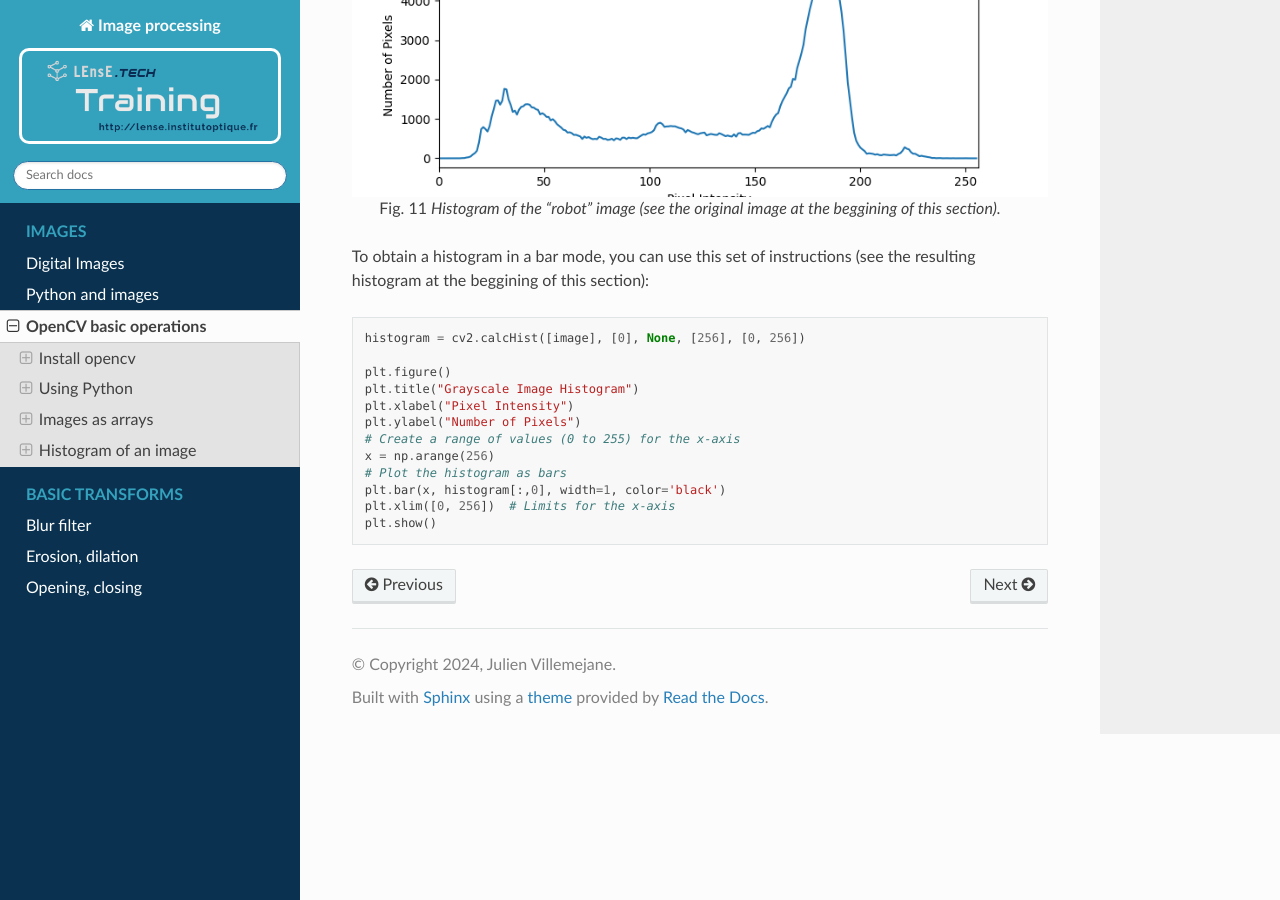
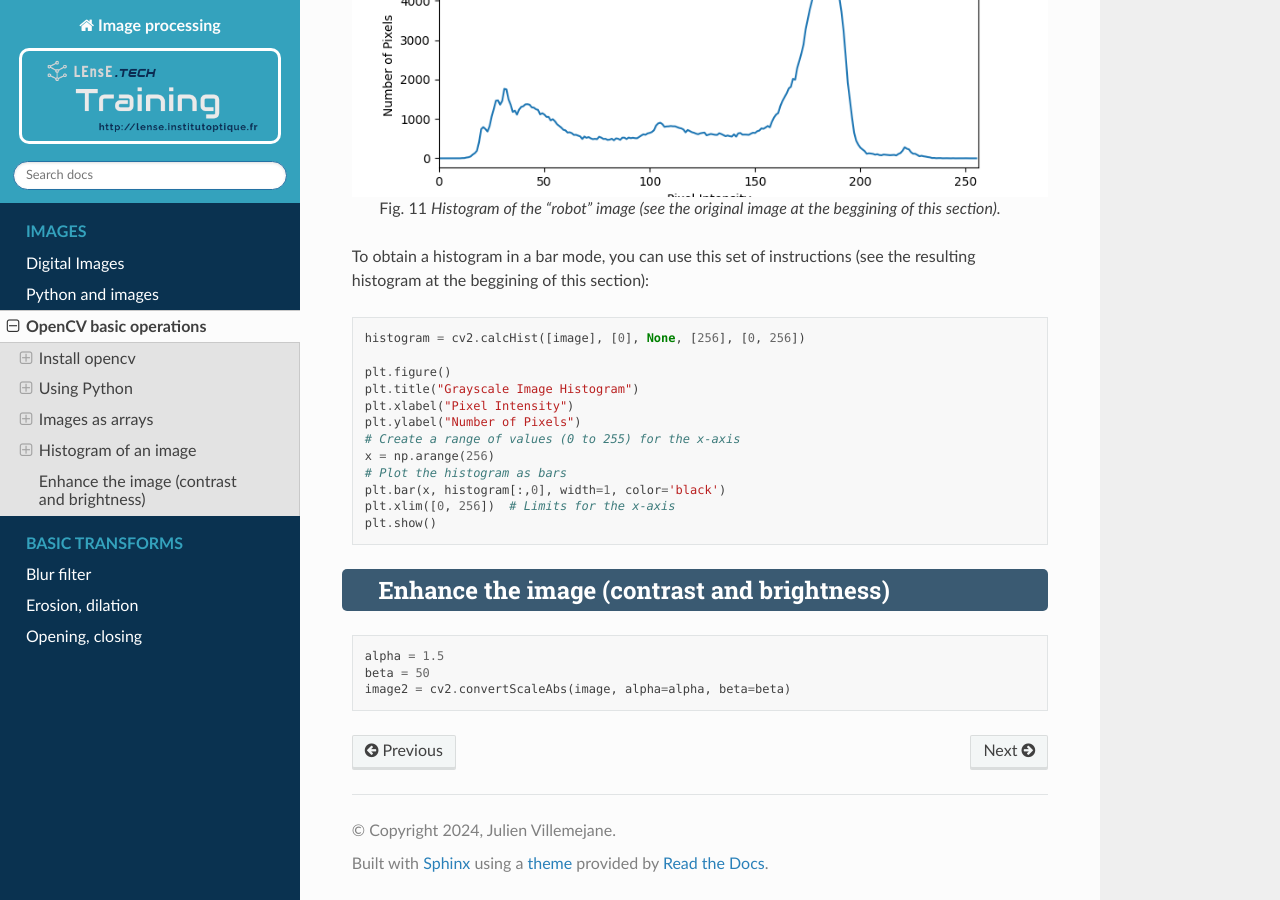
Before and after one commit to IOGS-LEnsE-training/image-processing, a Sphinx documentation site: the page built from docs/source/contents/opencv.rst, in a window 1280 px wide and 900 px high, scrolled down 8402 px. Built offline with Sphinx 7.4.7 and the Read the Docs theme 2.0.0, drawn with Linux system fonts in a browser that asks for light colours.

Commit message:
Update opencv.rst

```diff
--- a/docs/source/contents/opencv.rst
+++ b/docs/source/contents/opencv.rst
@@ -316,3 +316,12 @@ To obtain a histogram in a bar mode, you can use this set of instructions (see t
 	plt.bar(x, histogram[:,0], width=1, color='black')
 	plt.xlim([0, 256])  # Limits for the x-axis
 	plt.show()
+
+Enhance the image (contrast and brightness)
+*******************************************
+
+.. code-block:: python
+
+	alpha = 1.5
+	beta = 50
+	image2 = cv2.convertScaleAbs(image, alpha=alpha, beta=beta)
```
